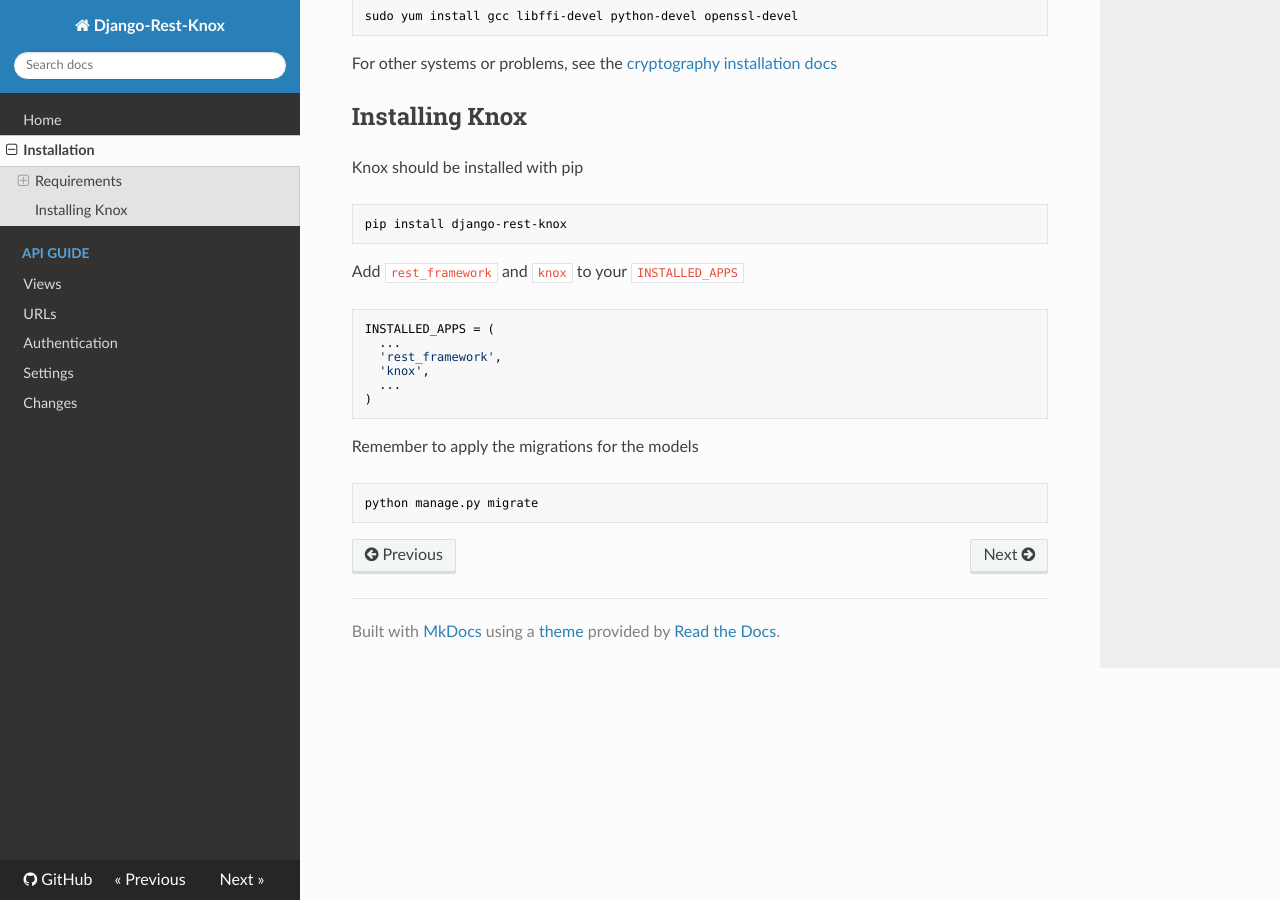
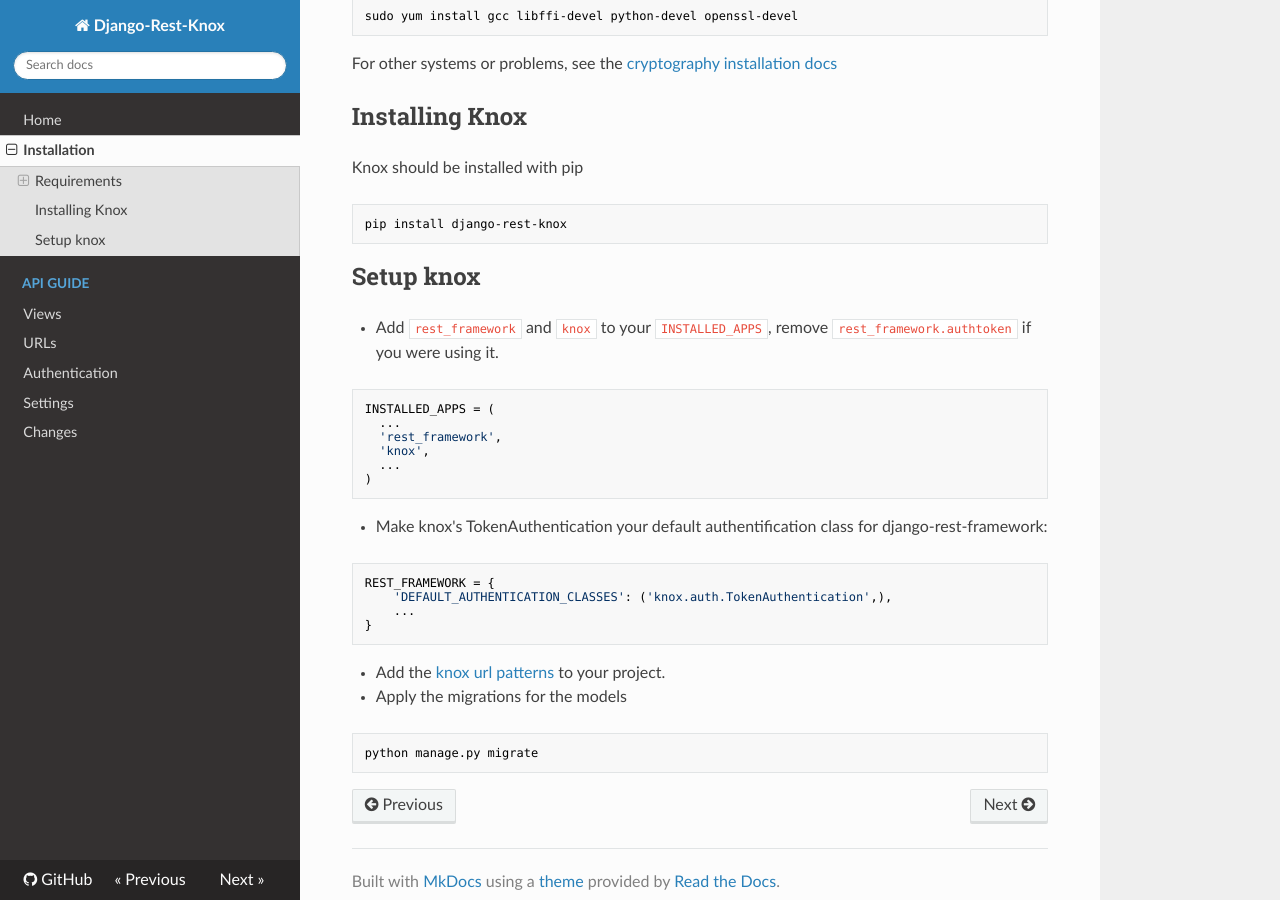
Before and after one commit to jazzband/django-rest-knox, an MkDocs documentation site: the page built from docs/installation.md, in a window 1280 px wide and 900 px high, scrolled down 691 px. Built offline with MkDocs 1.6.1, drawn with Linux system fonts in a browser that asks for light colours; nearby versions of some CDN libraries; old or Windows-style settings are respelled for this version of MkDocs.

Commit message:
Add missing steps of setup to docs (#48)
* add missing steps of setup to docs

* docs: fix broken numbered list and broken internal link

````diff
--- a/docs/installation.md
+++ b/docs/installation.md
@@ -31,7 +31,10 @@
 pip install django-rest-knox
 ```
 
-Add `rest_framework` and `knox` to your `INSTALLED_APPS`
+## Setup knox
+
+- Add `rest_framework` and `knox` to your `INSTALLED_APPS`, remove
+`rest_framework.authtoken` if you were using it.
 
 ```python
 INSTALLED_APPS = (
@@ -42,7 +45,19 @@
 )
 ```
 
-Remember to apply the migrations for the models
+- Make knox's TokenAuthentication your default authentification class
+for django-rest-framework:
+
+```python
+REST_FRAMEWORK = {
+    'DEFAULT_AUTHENTICATION_CLASSES': ('knox.auth.TokenAuthentication',),
+    ...
+}
+```
+
+- Add the [knox url patterns](urls.md#urls-knoxurls) to your project.
+
+- Apply the migrations for the models
 
 ```bash
 python manage.py migrate
````
